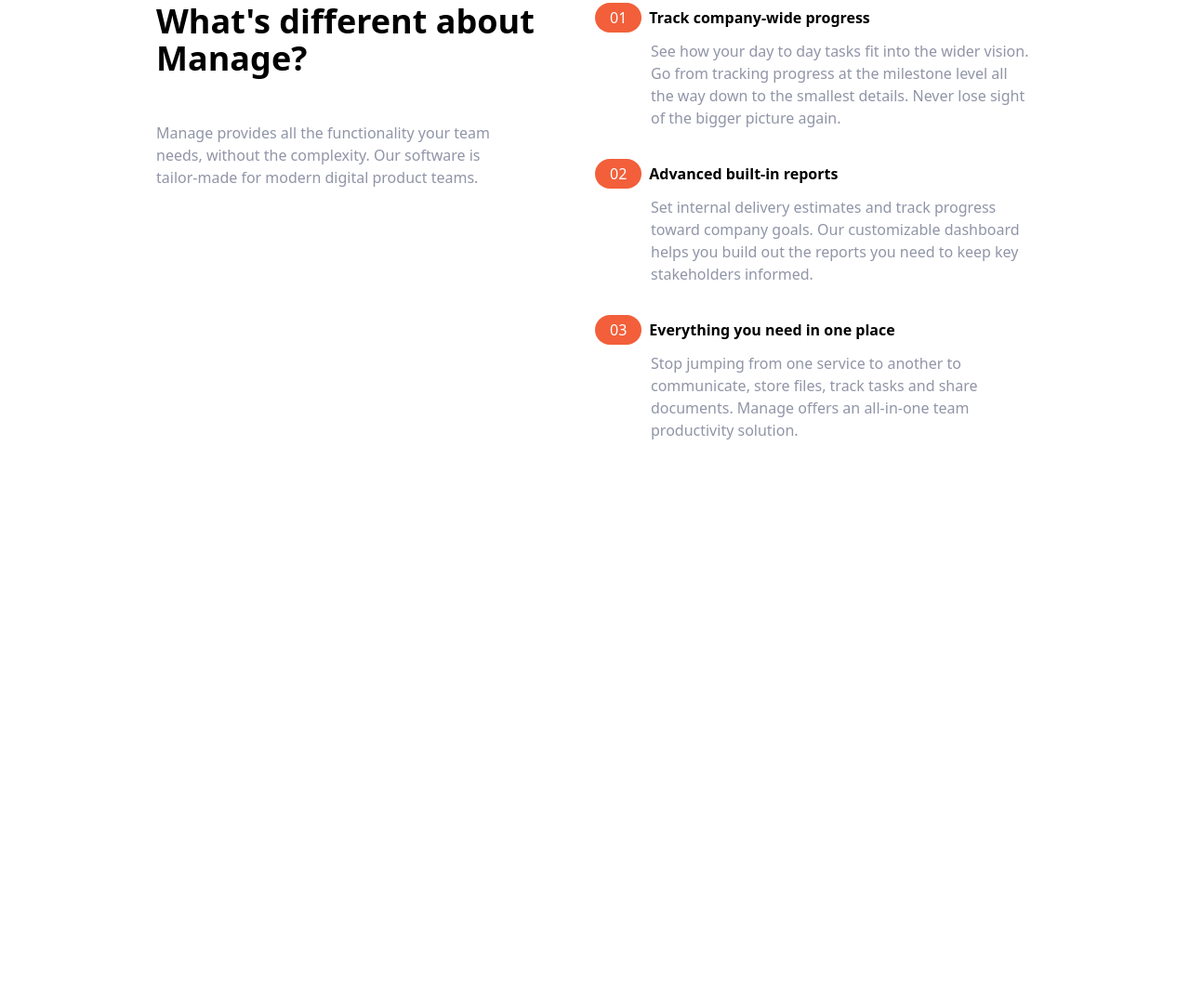
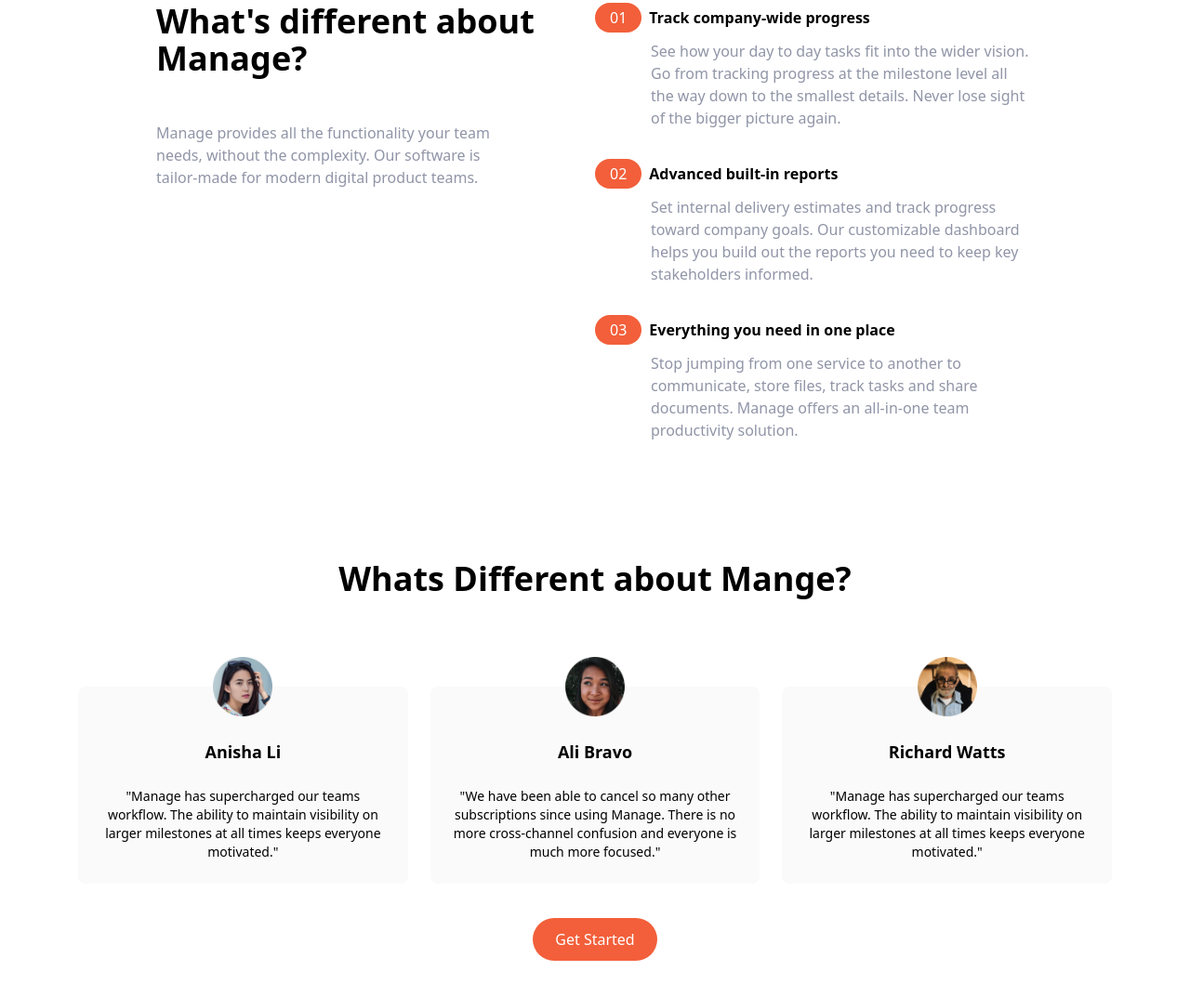
Before and after one commit to jimjones26/landing-page, a website: page index.html in a window 1280 px wide. Shown: the part 637-1710 px from the top of the page at 93% size. Before the commit the page ends 1112 px from the top, so only its background shows below. Drawn offline with Linux system fonts and the light colour scheme.

Commit message:
add testimonials section

```diff
--- a/index.html
+++ b/index.html
@@ -123,5 +123,38 @@
     </div>
     </div>
   </section>
+
+  <!-- Testimonials Section -->
+  <section id="testimonials">
+    <!-- Container for Heading and Testimonial Blocks-->
+    <div class="max-w-6xl px-5 mx-auto mt-32 text-center">
+      <h2 class="text-4xl font-bold text-center">Whats Different about Mange?</h2>
+      <!-- Testimonials Container -->
+      <div class="flex flex-col mt-24 md:flex-row md:space-x-6">
+        <!-- Testimonial 1 -->
+        <div class="flex flex-col items-center p-6 space-y-6 rounded-lg bg-veryLightGray md:w-1/3 sm:mb-12">
+          <img src="img/avatar-anisha.png" class="w-16 -mt-14 " alt="">
+          <h5 class="text-lg font-bold">Anisha Li</h5>
+          <p class="text-sm text-darkGrayushBlue">"Manage has supercharged our teams workflow. The ability to maintain visibility on larger milestones at all times keeps everyone motivated."</p>
+        </div>
+        <!-- Testimonial 2 -->
+        <div class="flex flex-col items-center p-6 space-y-6 rounded-lg bg-veryLightGray md:w-1/3 sm:mb-12">
+          <img src="img/avatar-ali.png" class="w-16 -mt-14 " alt="">
+          <h5 class="text-lg font-bold">Ali Bravo</h5>
+          <p class="text-sm text-darkGrayushBlue">"We have been able to cancel so many other subscriptions since using Manage. There is no more cross-channel confusion and everyone is much more focused."</p>
+        </div>
+        <!-- Testimonial 3 -->
+        <div class="flex flex-col items-center p-6 space-y-6 rounded-lg bg-veryLightGray md:w-1/3 sm:mb-12">
+          <img src="img/avatar-richard.png" class="w-16 -mt-14 " alt="">
+          <h5 class="text-lg font-bold">Richard Watts</h5>
+          <p class="text-sm text-darkGrayushBlue">"Manage has supercharged our teams workflow. The ability to maintain visibility on larger milestones at all times keeps everyone motivated."</p>
+        </div>
+      </div>
+      <!-- Button -->
+      <div class="mb-16">
+        <a href="#" class="p-3 px-6 text-white bg-brightRed rounded-full baseline hover:bg-brightRedLight">Get Started</a>
+      </div>
+    </div>
+  </section>
 </body>
 </html>
```
Also changed, not shown: css/main.css.
